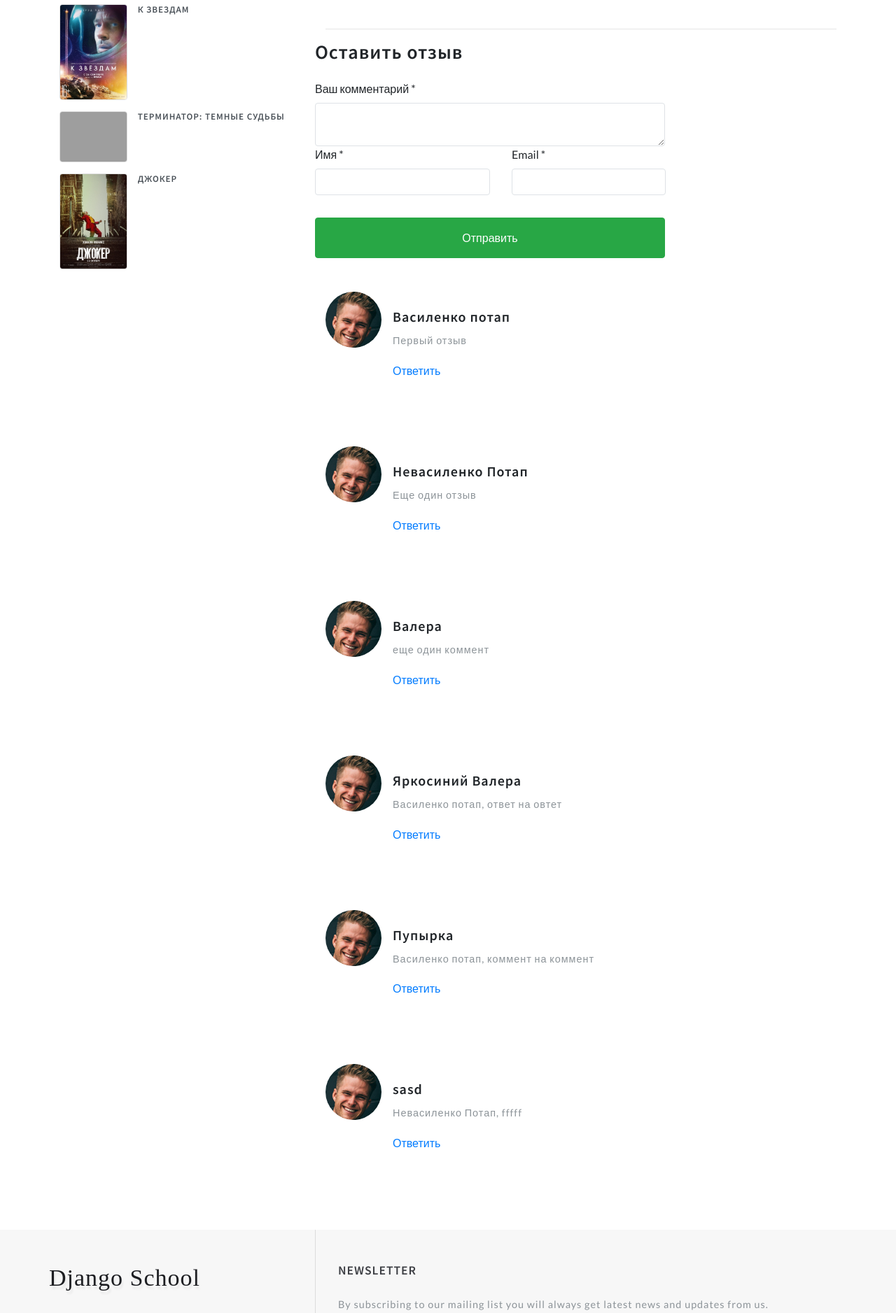
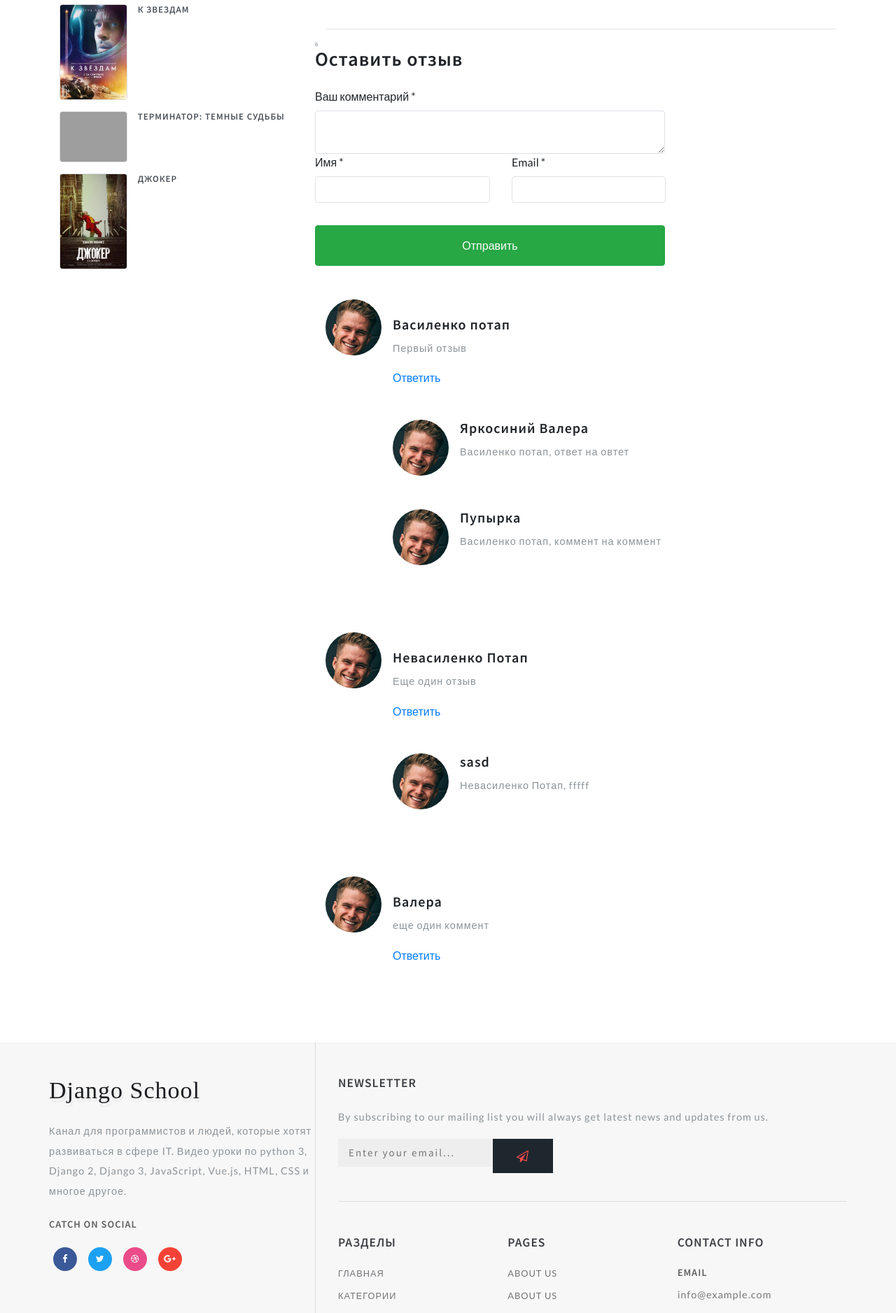
Before and after one commit to Linuxviz/M_DJ_P_v2, a Django app: a page that uses templates/movies/movie_detail.html in a window 1280 px wide. Shown: the part 1758-3635 px from the top of the page at 70% size. Run offline with Django 3.2, Linux system fonts and the light colour scheme; data comes from the database, SQL or seed files in the repository; both versions use the stored data as it was after the commit; some libraries are stand-ins or nearby versions; grey boxes are pictures that could not be loaded.

Commit message:
create comment to comment system

```diff
--- a/movies/models.py
+++ b/movies/models.py
@@ -41,6 +41,9 @@
 
     def get_absolute_url(self):
         return reverse("movie_detail", kwargs={"slug": self.url})
+
+    def get_review(self):
+        return self.review_set.filter(parent__isnull=True)
 
     class Meta:
         verbose_name = "Фильм"
--- a/templates/movies/movie_detail.html
+++ b/templates/movies/movie_detail.html
@@ -165,7 +165,10 @@
                     <h3 class="editContent" style="outline: none; cursor: inherit;">
                                     <span class="sub-tittle editContent"
                                           style="outline: none; cursor: inherit;">
-                                    </span>Оставить отзыв</h3>
+                                        {{ movie.review_set.count }}
+                                    </span>
+                        Оставить отзыв
+                    </h3>
                     <form action="{% url 'add_view' movie.id %}" method="post" class="mt-4" id="formReview">
                         <div class="form-group editContent">
                             {% csrf_token %}
@@ -200,10 +203,9 @@
             </div>
             <!--  //contact form grid ends here -->
         </div>
-        {% for review in movie.review_set.all %}
+        {% for review in movie.get_review %}
             <div class="media py-5">
-                <img src="{% static 'images/te2.jpg' %}" class="mr-3 img-fluid" alt="image"
-                     style="outline: none; cursor: inherit;">
+                <img src="{% static 'images/te2.jpg' %}" class="mr-3 img-fluid" alt="image">
                 <div class="media-body mt-4">
                     <h5 class="mt-0 editContent">
                         {{ review.name }}
@@ -211,24 +213,21 @@
                     <p class="mt-2 editContent">
                         {{ review.text }}
                     </p>
-                    <a href="#formReview" onclick="addReview('{{ review.name }}', '{{ review.id }}')">Ответить</a>
-                    {#                    <div class="media mt-5 editContent"#}
-                    {#                         style="outline: none; cursor: inherit;">#}
-                    {#                        <a class="pr-3" href="#">#}
-                    {#                            <img src="images/te1.jpg" class="img-fluid "#}
-                    {#                                 alt="image" style="outline: none; cursor: inherit;">#}
-                    {#                        </a>#}
-                    {#                        <div class="media-body">#}
-                    {#                            <h5 class="mt-0 editContent"#}
-                    {#                                style="outline: none; cursor: inherit;">Leia Organa</h5>#}
-                    {#                            <p class="mt-2 editContent"#}
-                    {#                               style="outline: none; cursor: inherit;"> Cras sit amet#}
-                    {#                                nibh libero, in gravida nulla. Nulla vel metus#}
-                    {#                                scelerisque ante sollicitudin. Cras purus odio,#}
-                    {#                                vestibulum in vulputate at, tempus viverra turpis. Fusce#}
-                    {#                                condimentum nunc ac nisi vulputate fringilla..</p>#}
-                    {#                        </div>#}
-                    {#                    </div>#}
+                    <a href="#formReview" onclick="addReview('{{ review.name }}',
+                            '{{ review.id }}')">
+                        Ответить
+                    </a>
+                    {% for rev in review.review_set.all %}
+                        <div class="media mt-5 editContent">
+                            <a class="pr-3" href="#">
+                                <img src="{% static 'images/te2.jpg' %}" class="img-fluid" alt="image">
+                            </a>
+                            <div class="media-body">
+                                <h5 class="mt-0 editContent">{{ rev.name }}</h5>
+                                <p class="mt-2 editContent">{{ rev.text }}</p>
+                            </div>
+                        </div>
+                    {% endfor %}
                 </div>
             </div>
         {% endfor %}
```
Also changed, not shown: db.sqlite3.
